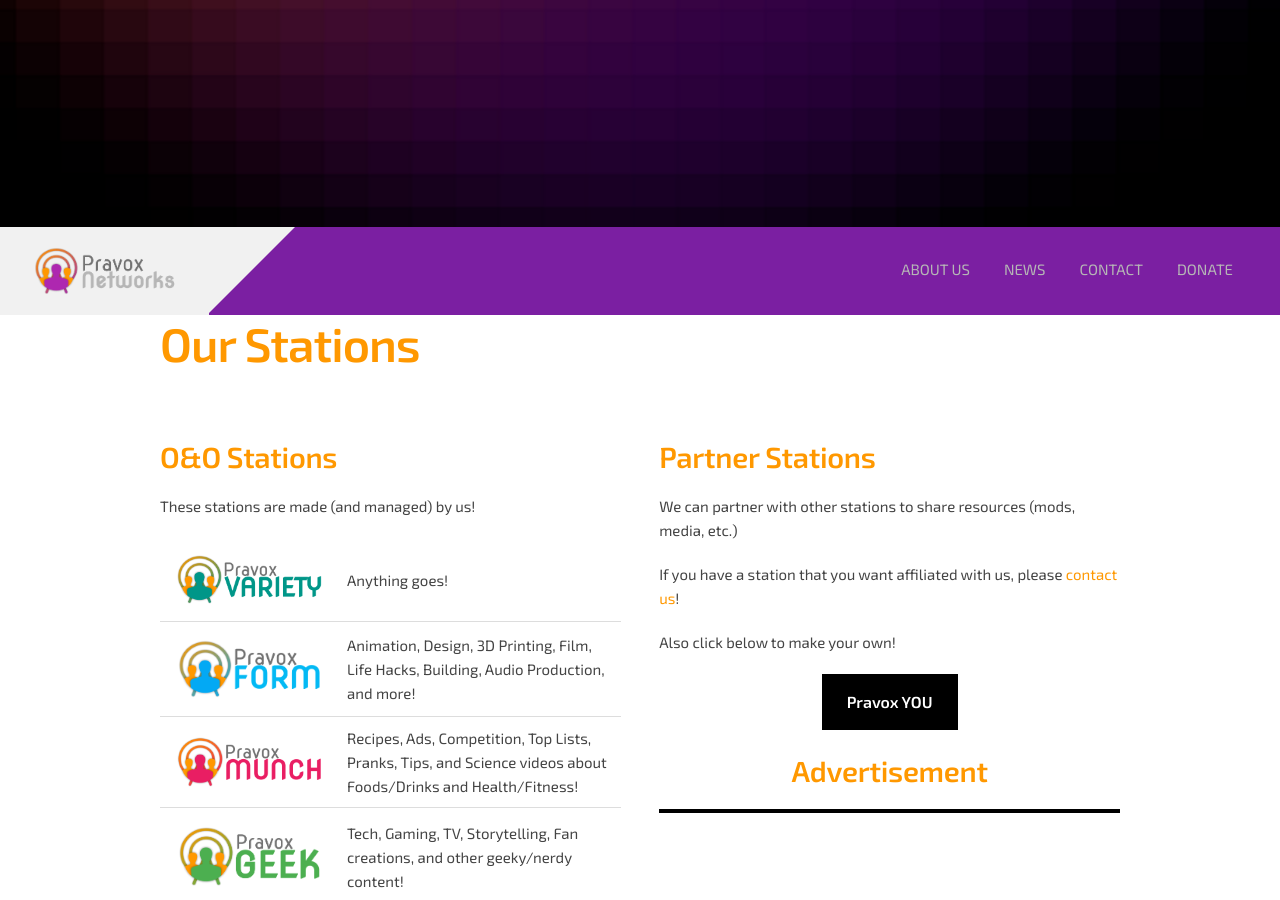
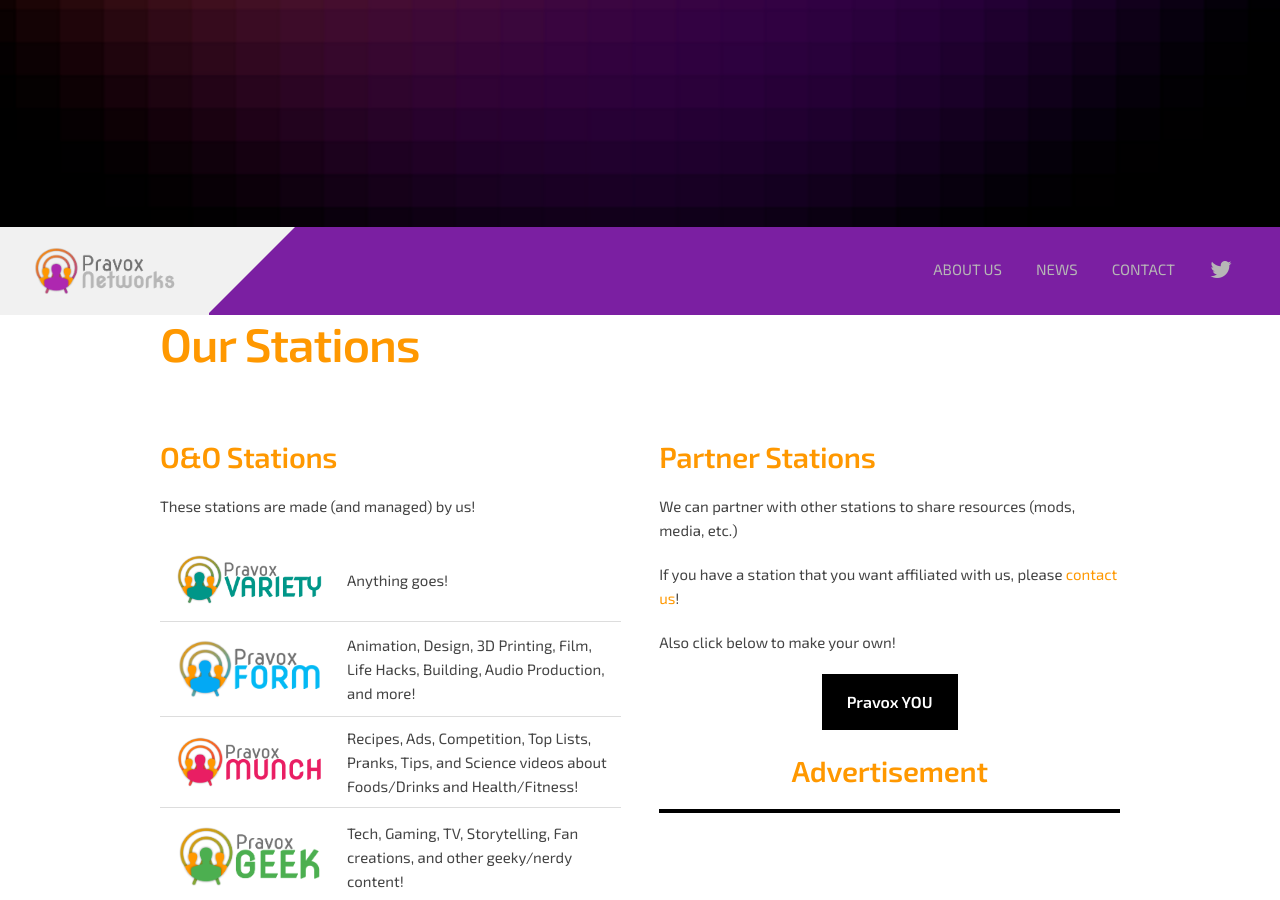
Before and after one commit to bgiesing/pravox.net, a Jekyll site: the page built from index.html, in a window 1280 px wide and 900 px high, scrolled down 585 px. Built offline with Jekyll 4.4.1, drawn with Linux system fonts in a browser that asks for light colours; nearby versions of some CDN libraries; some of the changed text lies outside the part shown.

Commit message:
Header/Footer Changes
- Automate Nav Items
- Use site.url variable for Home
- Move Twitter to Header
- Make Footer Have Copyright instead

```diff
--- a/_config.yml
+++ b/_config.yml
@@ -2,6 +2,7 @@
 title: Pravox Networks
 description: Fan Controlled TV
 keywords: tv, pravox networks, fctv, user-controlled tv
+url: //pravox.net
 
 # Variables
 watch: 'http://watch.pravox.net/'
--- /dev/null
+++ b/_data/nav.yml
@@ -0,0 +1,6 @@
+- name: About Us
+  url: /about-us
+- name: News
+  url: /news
+- name: Contact
+  url: /contact
--- a/_includes/footer.html
+++ b/_includes/footer.html
@@ -1,9 +1,3 @@
-<footer id="bottom">
-<div id="social">
-  <div class="mz_component mz_social">
-    <a class="twitter icon-twitter" href="https://twitter.com/PravoxNetworks" target="_blank" rel="nofollow"></a>
-  </div>
-</div>
-<br class="clear">
-<a class="mz_notforhumans" href="meduspods/index.html">do not click here</a>
+<footer id="bottom" style="text-align:center;">
+  <div>Copyright © 2015-{{site.time|date:'%Y'}} Pravox Networks</div>
 </footer>
--- a/_includes/nav.html
+++ b/_includes/nav.html
@@ -2,17 +2,17 @@
 <div id=languages>
 </div>
 <div id=title>
-<a href=index.html><div class="mz_component mz_wysiwyg mz_editable"> <div class=moze-wysiwyg-editor>
+<a href="{{site.url}}"><div class="mz_component mz_wysiwyg mz_editable"> <div class=moze-wysiwyg-editor>
 <img src={{site.logos}}pravox-networks-logo.png class=moze-img-center style=width:159px>
 </div>
 </div></a>
 </div>
 <div class="mz_component mz_menu" id=menu>
 <ul>
-{% if page.url == "/about-us" %}<li class="active">{% else %}<li>{% endif %}<a href=about-us>About Us</a></li>
-{% if page.url == "/news" %}<li class="active">{% else %}<li>{% endif %}<a href=news>News</a></li>
-{% if page.url == "/contact" %}<li class="active">{% else %}<li>{% endif %}<a href=contact>Contact</a></li>
-{% if page.url == "/donate" %}<li class="active">{% else %}<li>{% endif %}<a href=donate>Donate</a></li>
+{% for nav_item in site.data.nav %}
+<li><a href="{{nav_item.url}}">{{nav_item.name}}</a></li>
+{% endfor %}
+<li><a href="https://twitter.com/PravoxNetworks" target="_blank" rel="nofollow"><i class="mdi mdi-twitter"></i></a></li>
 </ul>
 </div>
 <br style="clear:both"/>
```
